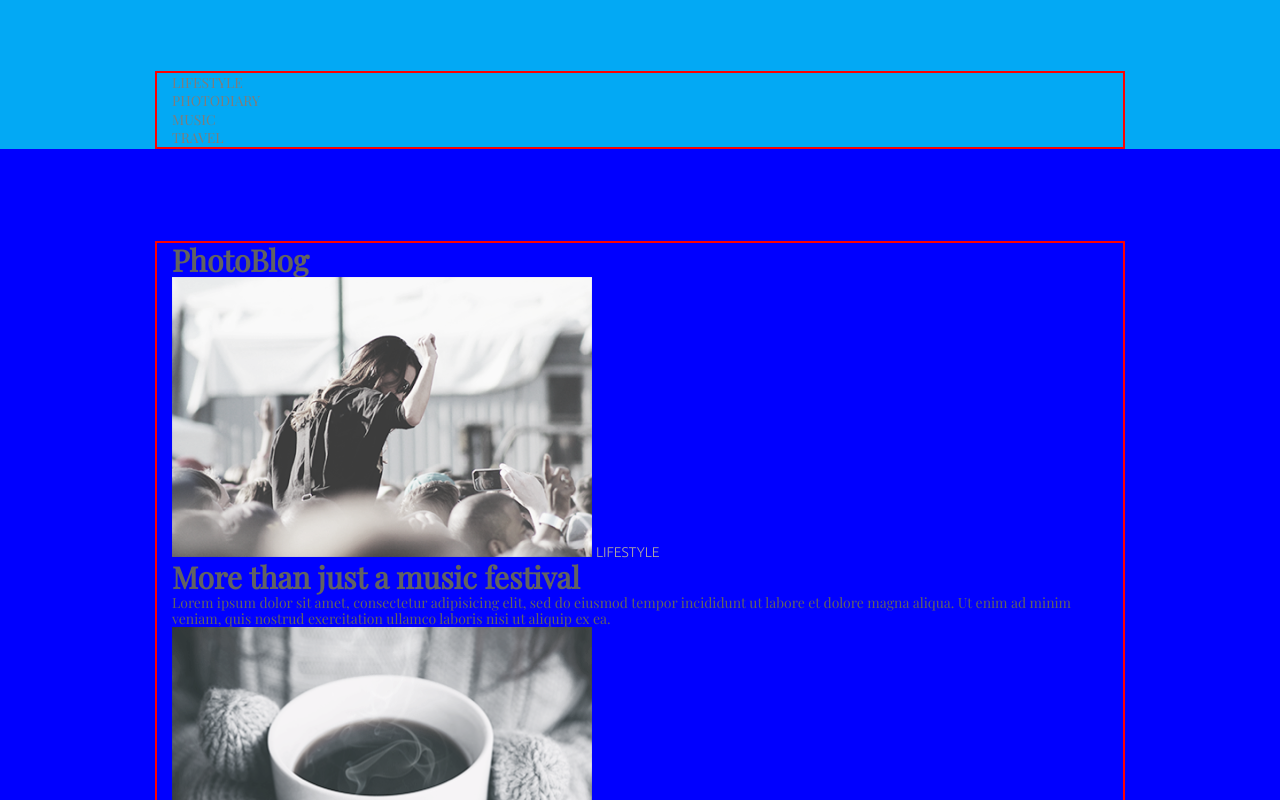
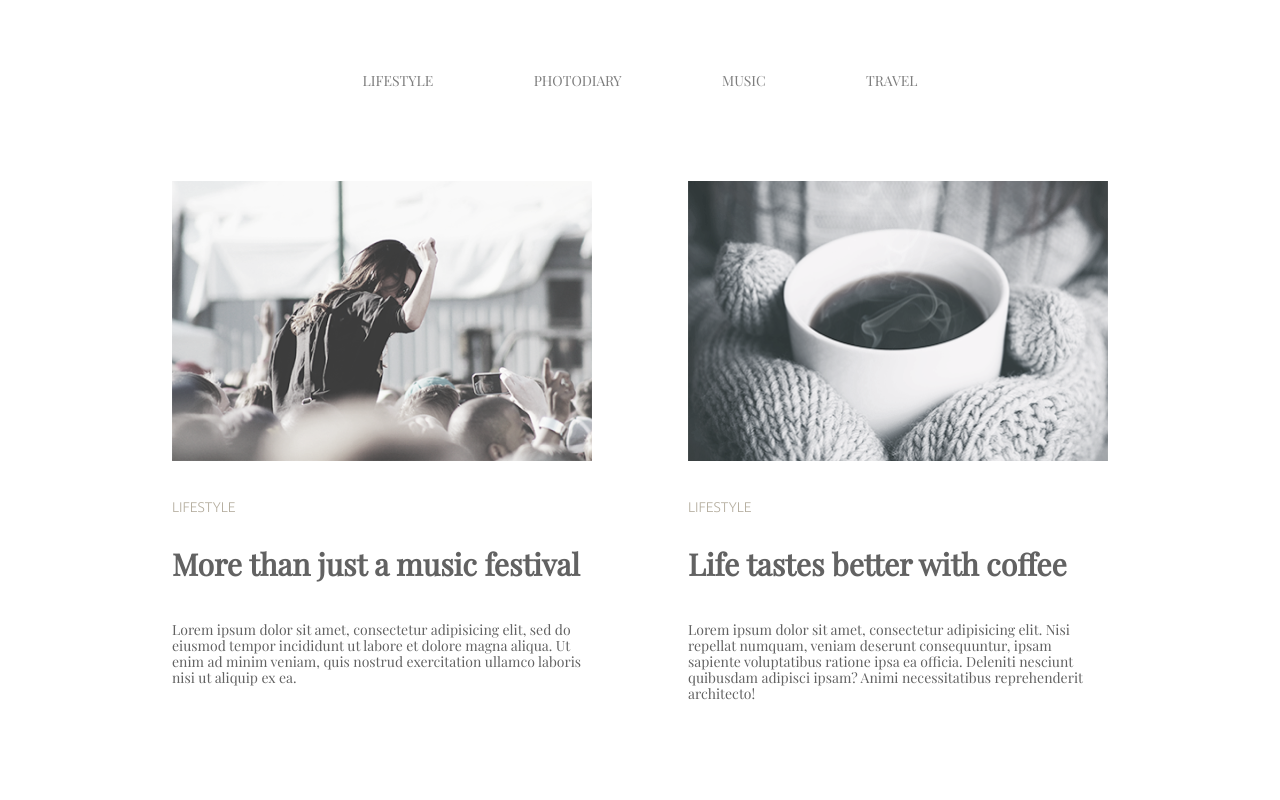
Before and after one commit to r1leks/PhotoBlog, a plain HTML site: page index.html in a window 1280 px wide. Shown: the top 800 px of the page. Drawn offline with nearby package versions, Linux system fonts and the light colour scheme.

Commit message:
-
wdaesfr

```diff
--- a/index.html
+++ b/index.html
@@ -30,7 +30,7 @@
 
 <main class="main">
     <div class="container">
-    <h1 class="title">PhotoBlog</h1>
+    <h1 hidden class="title">PhotoBlog</h1>
     <div class="wrap">
         <ul class="card-list">
             <li class="card-item">
@@ -76,9 +76,11 @@
             </li>
 
         </ul>
+        <div class="wrap-button">
         <button type="button" class="button">
             Load More
         </button>
+        </div>
     </div>
   </div>
 </main>
--- a/style.css
+++ b/style.css
@@ -13,16 +13,13 @@ body {
     width: 936px;
     margin: 0 auto;
     padding: 0 15px;
-    border: 2px solid red;
 }
 
 .header {
-    background-color: #03A9F4;
     padding-top: 71px;
 }
 
 .main{
-    background-color: blue;
     padding-top: 92px;
     padding-bottom: 66px;
 }
@@ -33,8 +30,15 @@ ul{
 }
 a{
 
+}
 
+.header-list{
+   width: 555px;
+   margin: 0 auto;
+   display: flex;
+   justify-content: space-between;
 }
+
 .header-link{
     color: var(--navigation-color);
     text-transform: uppercase;
@@ -51,11 +55,35 @@ a{
     font-family: 'Ubuntu', sans-serif;
     font-size: 14px;
 }
-.title,
+
+.card-list{
+    display: flex;
+    flex-wrap: wrap;
+    justify-content: space-between;
+}
+
+.card-item{
+    width: 420px;
+    margin-bottom: 130px;
+}
+
+.title{
+    text-align: center;
+
+}
+
 .card-title{
     color: var(--text-color);
     font-size: 30px;
+    margin-bottom: 40px;
+    margin-top: 32px;
 }
+
+.card-img{
+    margin-bottom: 32px;
+}
+
+
 
 .card-text{
     color: var(--text-color);
@@ -66,4 +94,15 @@ a{
     color: var(--text-color);
     border: 1px solid var(--text-color);
     font-size: 14px;
+    padding: 20px 40px;
 }
+.wrap-button{
+    display: flex;
+    justify-content: center;
+}
+
+.button:hover,
+.button:focus{
+    color: var(--hover-color);
+    border: 1px solid var(--hover-color);
+}
```
